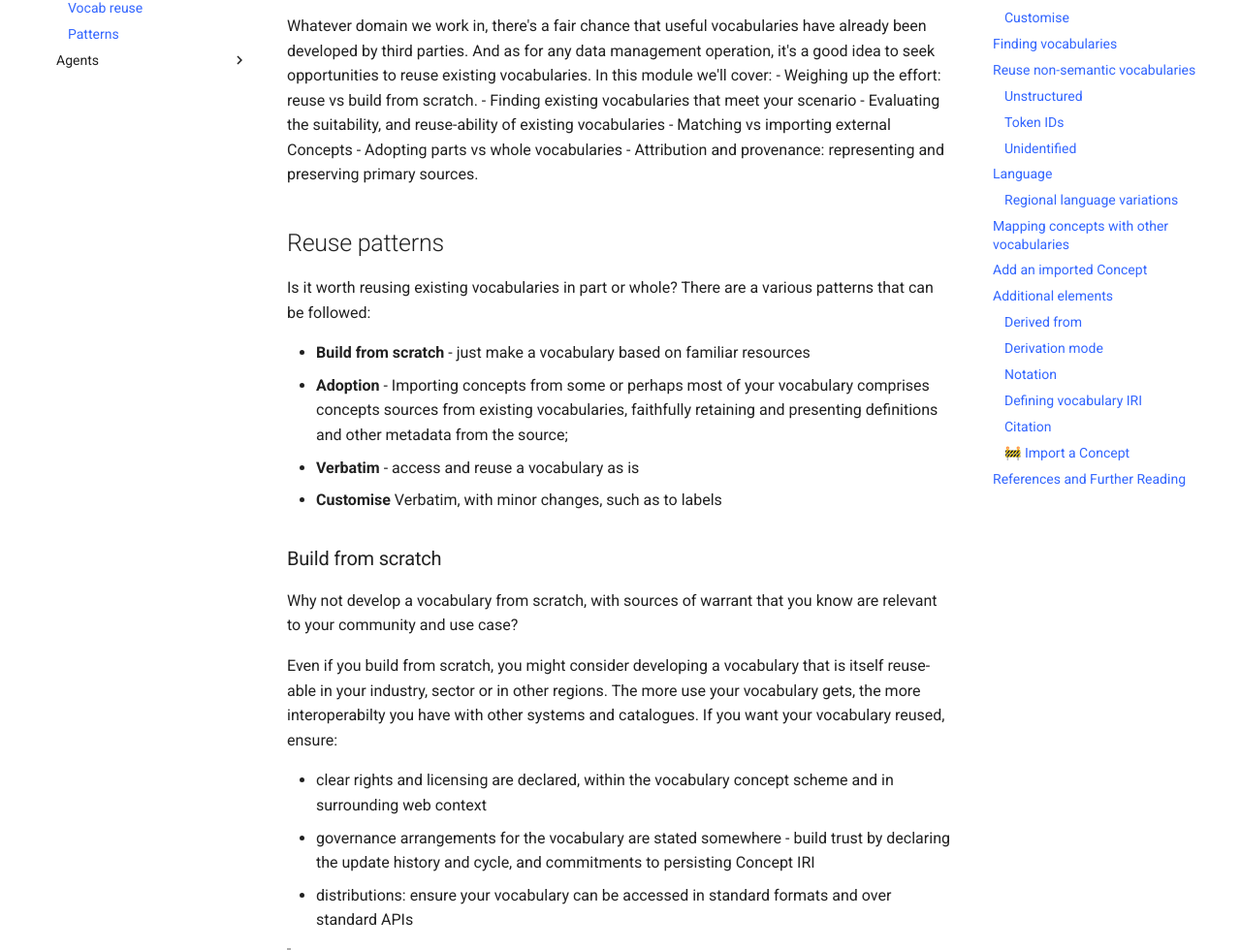
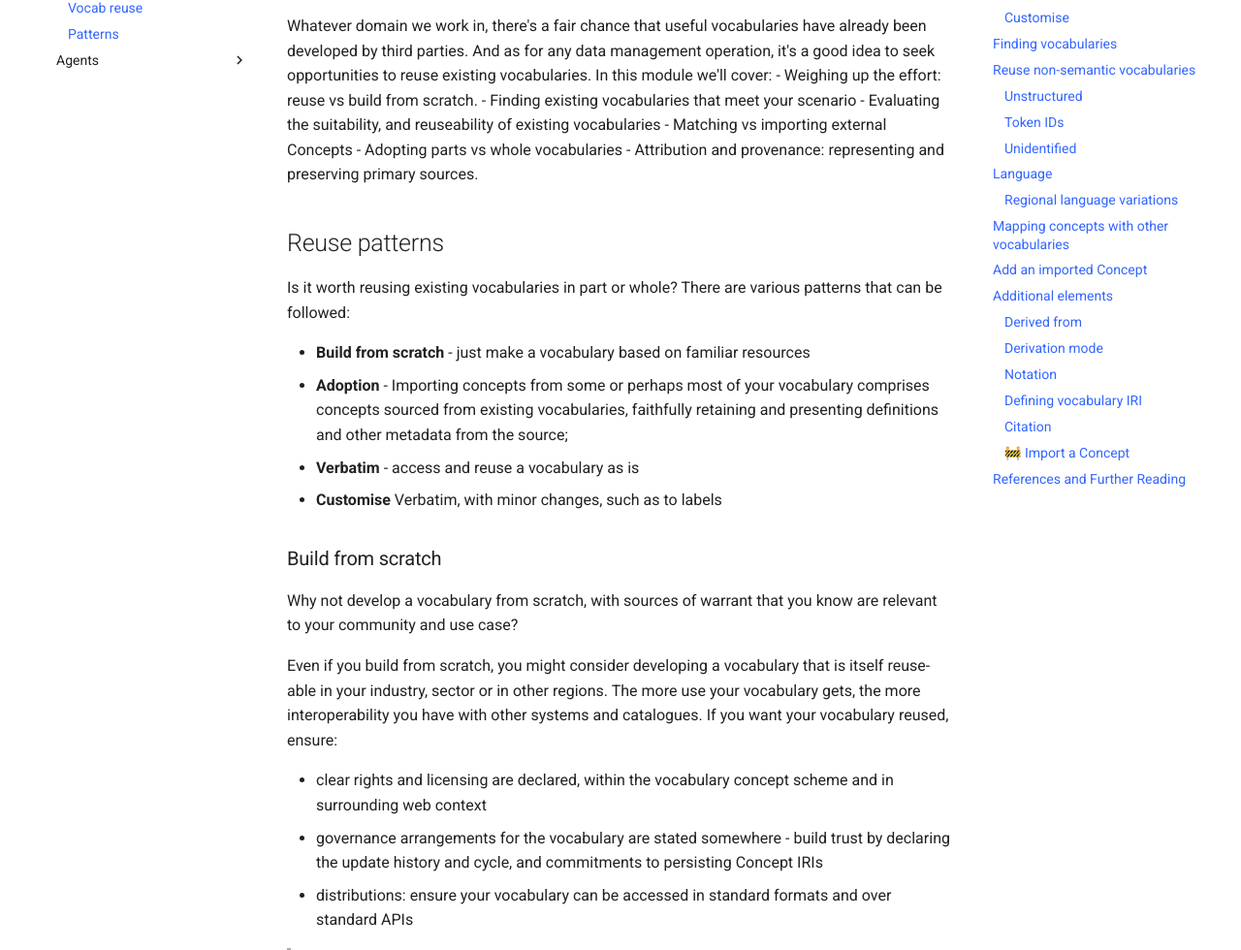
Before and after one commit to Kurrawong/docs, an MkDocs documentation site: the page built from docs/concepts/vocabs/vocab-reuse.md, in a window 1280 px wide and 1400 px high, scrolled down 534 px. Shown: the part 243-1223 px from the top of the window at 97% size. Built offline with MkDocs 1.6.1 and Material for MkDocs 9.7.7, drawn with Linux system fonts in a browser that asks for light colours; some of the changed text lies outside the part shown.

Commit message:
Update vocab-reuse.md
typos corrected!

````diff
--- a/docs/concepts/vocabs/vocab-reuse.md
+++ b/docs/concepts/vocabs/vocab-reuse.md
@@ -30,17 +30,17 @@
 Whatever domain we work in, there's a fair chance that useful vocabularies have already been developed by third parties. And as for any data management operation, it's a good idea to seek opportunities to reuse existing vocabularies. In this module we'll cover:
 - Weighing up the effort: reuse vs build from scratch.
 - Finding existing vocabularies that meet your scenario
-- Evaluating the suitability, and reuse-ability of existing vocabularies
+- Evaluating the suitability, and reuseability of existing vocabularies
 - Matching vs importing external Concepts
 - Adopting parts vs whole vocabularies
 - Attribution and provenance: representing and preserving primary sources.
 
 ## Reuse patterns
 
-Is it worth reusing existing vocabularies in part or whole? There are a various patterns that can be followed:
+Is it worth reusing existing vocabularies in part or whole? There are various patterns that can be followed:
 
 - **Build from scratch** - just make a vocabulary based on familiar resources
-- **Adoption** - Importing concepts from some or perhaps most of your vocabulary comprises concepts sources from existing vocabularies, faithfully retaining and presenting definitions and other metadata from the source;
+- **Adoption** - Importing concepts from some or perhaps most of your vocabulary comprises concepts sourced from existing vocabularies, faithfully retaining and presenting definitions and other metadata from the source;
 - **Verbatim** - access and reuse a vocabulary as is
 - **Customise** Verbatim, with minor changes, such as to labels
 
@@ -48,10 +48,10 @@ Is it worth reusing existing vocabularies in part or whole? There are a various
 ### Build from scratch
 Why not develop a vocabulary from scratch, with sources of warrant that you know are relevant to your community and use case?
 
-Even if you build from scratch, you might consider developing a vocabulary that is itself reuse-able in your industry, sector or in other regions. The more use your vocabulary gets, the more interoperabilty you have with other systems and catalogues. If you want your vocabulary reused, ensure:
+Even if you build from scratch, you might consider developing a vocabulary that is itself reuse-able in your industry, sector or in other regions. The more use your vocabulary gets, the more interoperability you have with other systems and catalogues. If you want your vocabulary reused, ensure:
 
 - clear rights and licensing are declared, within the vocabulary concept scheme and in surrounding web context
-- governance arrangements for the vocabulary are stated somewhere - build trust by declaring the update history and cycle, and commitments to persisting Concept IRI
+- governance arrangements for the vocabulary are stated somewhere - build trust by declaring the update history and cycle, and commitments to persisting Concept IRIs
 - distributions: ensure your vocabulary can be accessed in standard formats and over standard APIs
 
 > 💡 see _VocPub Specification_, sections 2.1.13 / 2.1.14, about declaring [licenses and rights](https://agldwg.github.io/vocpub-profile/specification.html#vocabulary).
@@ -187,7 +187,7 @@ policy:7353843a-9107-49af-bcd0-a8eac00bcd54 a skos:Concept ;
 
 Regional language variations can be declared in label language tags explicitly.
 
-```trutle
+```turtle
 PREFIX : <http://vocabulary.curriculum.edu.au/scot/>
 PREFIX dcterms: <http://purl.org/dc/terms/>
 PREFIX skos: <http://www.w3.org/2004/02/skos/core#>
@@ -247,7 +247,7 @@ A Derivation mode value is mandatory if a value is given for the `prov:wasDerive
 
 ### Notation
 
-All concepts must have an IRI, and the IRI may be a completely opaque string based on a randomly generated string (such as from the UUID scheme). However, concepts may optionally store a `skos:notation`, which is like a secondary identifier and is based on some source or reference data that the Concept was derived from. Note that keeping notations when importing from vocabularies with [token IDs](#Token_IDs) is recommended.
+All concepts must have an IRI, and the IRI may be a completely opaque string based on a randomly generated string (such as from the UUID scheme). However, concepts may optionally store a `skos:notation`, which is like a secondary identifier and is based on some source or reference data that the Concept was derived from. Note that keeping notations when importing from vocabularies with [token IDs](#token-ids) is recommended.
 
 ### Defining vocabulary IRI
 
@@ -325,7 +327,7 @@ To import a Concept from another vocabulary:
 ```turtle
   cs:
     a skos:ConceptScheme ;
-    sdo:keywords themes:transport ;
+    sdo:keywords "transport"@en ;
     dcterms:created "2023-05-30"^^xsd:date ;
     dcterms:creator qsi: ;
     dcterms:identifier "road-travel-direction"^^xsd:token ;
````
Also changed, not shown: other parts of docs/concepts/vocabs/vocab-reuse.md (+31 -29 lines).
